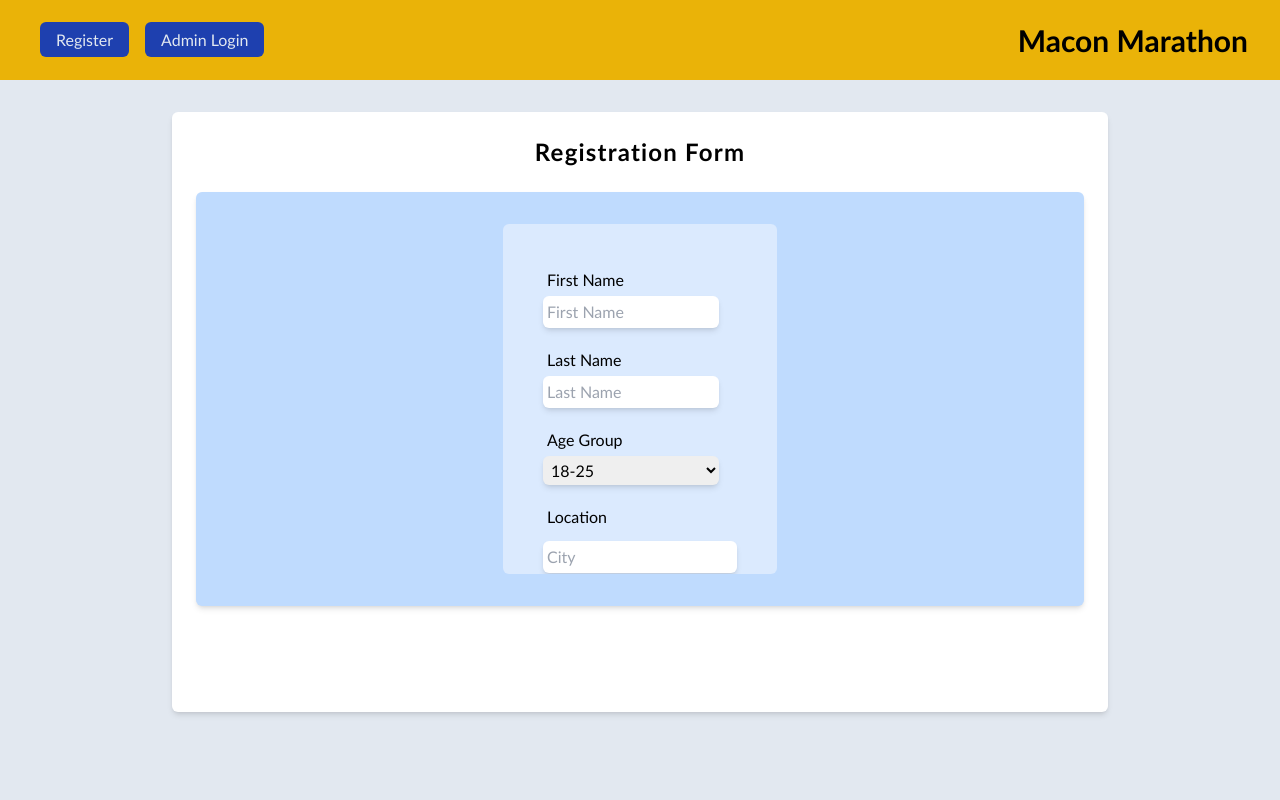
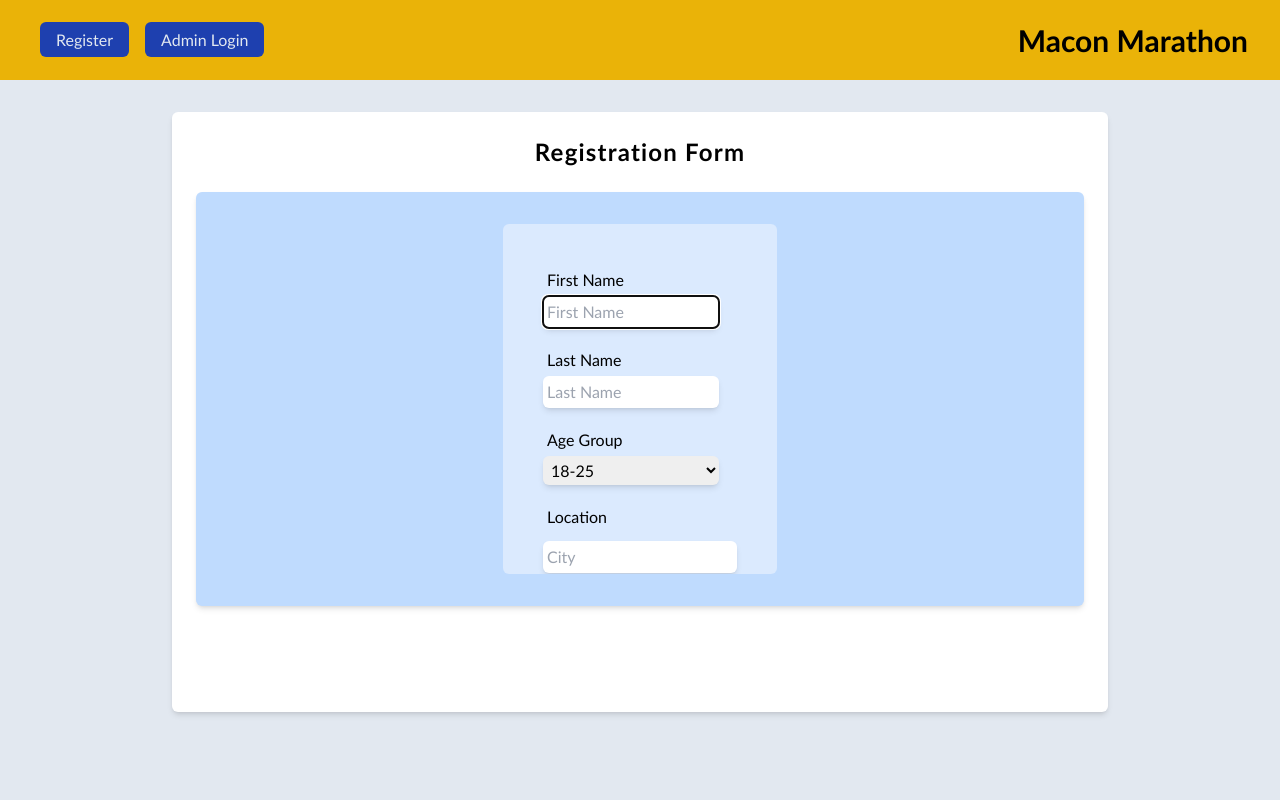
Before and after one commit to joelyles/race-registration-app, a React (Vite) app: page /register in a window 1280 px wide. Shown: the top 800 px of the page. Built offline with nearby package versions, Linux system fonts and the light colour scheme.

Commit message:
auto focus added to form component

```diff
--- a/src/components/Form.jsx
+++ b/src/components/Form.jsx
@@ -1,6 +1,13 @@
+import { useRef, useEffect } from "react"
 import SubmitButton from "./SubmitButton"
 
 const Form = () => {
+  const userRef = useRef();
+
+  useEffect(() => {
+    userRef.current.focus();
+  }, [])
+
   return (
     <>
       <div className="h-full flex px-4 bg-slate-200 ">
@@ -11,7 +18,7 @@ const Form = () => {
               <div className="flex flex-col justify-left gap-4 p-2">
                 <div className="flex flex-col grow">
                   <label className="p-1">First Name</label>
-                  <input name="firstname" className="max-w-44 min-w-28 p-1 rounded-md shadow-md" type="text" placeholder="First Name"></input>
+                  <input ref={userRef} name="firstname" className="max-w-44 min-w-28 p-1 rounded-md shadow-md" type="text" placeholder="First Name"></input>
                 </div>
                 <div className="flex flex-col grow">
                   <div className="p-1">Last Name</div>
```
Also changed, not shown: 1 other file (tests, documents, lock files or other folders).
